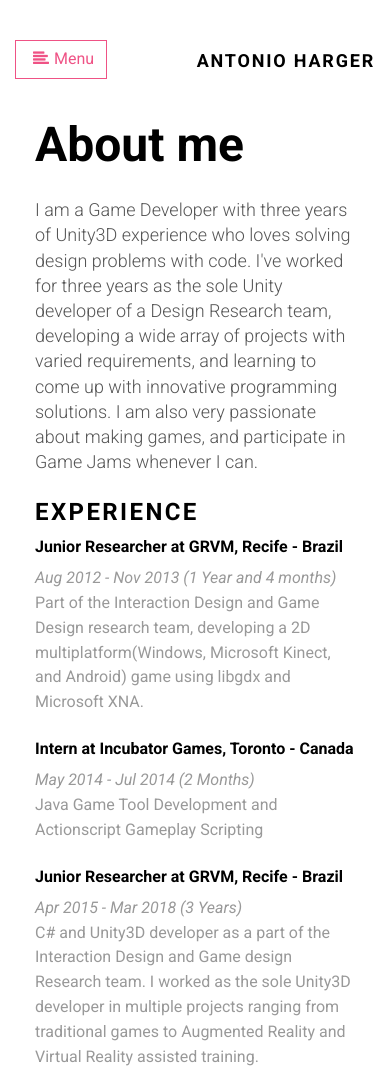
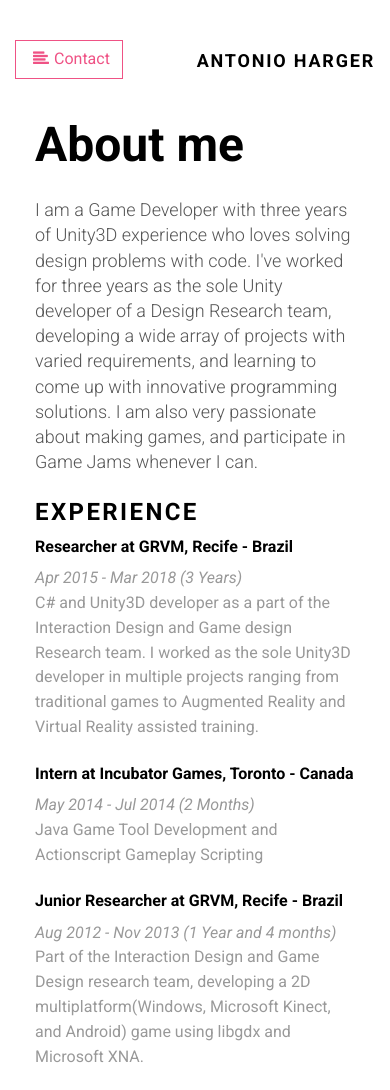
Before and after one commit to AntonioHR/AntonioHR.github.io, a plain HTML site: page index.html in a window 390 px wide. Shown: the top 1090 px of the page. Drawn offline with nearby package versions, Linux system fonts and the light colour scheme.

Commit message:
Fixed Contact menu for mobile and order of experience items

```diff
--- a/index.html
+++ b/index.html
@@ -53,7 +53,7 @@
           <!--   *** SIDEBAR END ***  -->
 		  <div class="col-xs-12 col-sm-8 col-md-9 content-column white-background">
 		  <div class="small-navbar visible-xs">
-					  <button type="button" data-toggle="offcanvas" class="btn btn-ghost pull-left"> <i class="fa fa-align-left"> </i>Menu</button>
+					  <button type="button" data-toggle="offcanvas" class="btn btn-ghost pull-left"> <i class="fa fa-align-left"> </i>Contact</button>
 					  <h1 class="small-navbar-heading"> <a href="index.html">Antonio Harger </a></h1>
 					</div>
 			  <!--   *** ABOUT ***-->
@@ -65,23 +65,33 @@
 
                           <!-- Experience-->
                           <h4 class="text-uppercase">Experience</h4>
+                          <h5>Researcher at GRVM, Recife - Brazil </h5>
+                          <p>
+                              <i>Apr 2015 - Mar 2018 (3 Years)</i>
+                              <br>C# and Unity3D developer as a part of the Interaction Design and Game design Research team. I worked as the sole Unity3D developer in multiple projects ranging from traditional games to Augmented Reality and Virtual Reality assisted training.
+                          </p>
+                          <h5>Intern at Incubator Games, Toronto - Canada</h5>
+                          <p>
+                              <i>May 2014 - Jul 2014 (2 Months)</i>
+                              <br>Java Game Tool Development and Actionscript Gameplay Scripting
+                          </p>
                           <h5>Junior Researcher at GRVM, Recife - Brazil </h5>
-							  <p><i>Aug 2012 - Nov 2013 (1 Year and 4 months)</i>
-							  <br>Part of the Interaction Design and Game Design research team, developing a 2D multiplatform(Windows, Microsoft Kinect, and Android) game using libgdx and Microsoft XNA.</p>
-						  <h5>Intern at Incubator Games, Toronto - Canada</h5>
-							  <p><i>May 2014 - Jul 2014 (2 Months)</i>
-							  <br>Java Game Tool Development and Actionscript Gameplay Scripting</p>
-						  <h5>Junior Researcher at GRVM, Recife - Brazil </h5>
-							  <p><i>Apr 2015 - Mar 2018 (3 Years)</i>
-							  <br>C# and Unity3D developer as a part of the Interaction Design and Game design Research team. I worked as the sole Unity3D developer in multiple projects ranging from traditional games to Augmented Reality and Virtual Reality assisted training.</p>
+                          <p>
+                              <i>Aug 2012 - Nov 2013 (1 Year and 4 months)</i>
+                              <br>Part of the Interaction Design and Game Design research team, developing a 2D multiplatform(Windows, Microsoft Kinect, and Android) game using libgdx and Microsoft XNA.
+                          </p>
                           <!-- EDUCATION-->
                           <h4 class="text-uppercase">Education</h4>
                           <h5>Federal University of Pernambuco </h5>
-							<p><i>2012 - 2014, 2015 - 2018</i>
-							<br>Bachelor's Degree, Computer Science</p>
+                          <p>
+                              <i>2012 - 2014, 2015 - 2018</i>
+                              <br>Bachelor's Degree, Computer Science
+                          </p>
                           <h5>University of Toronto </h5>
-							  <p><i>2014 - 2015</i>
-							  <br>Science without borders exchange program</p>
+                          <p>
+                              <i>2014 - 2015</i>
+                              <br>Science without borders exchange program
+                          </p>
                       </div>
 				  </div>
 				</div>
```
Lines whose indentation alone changed are shown as unchanged.
